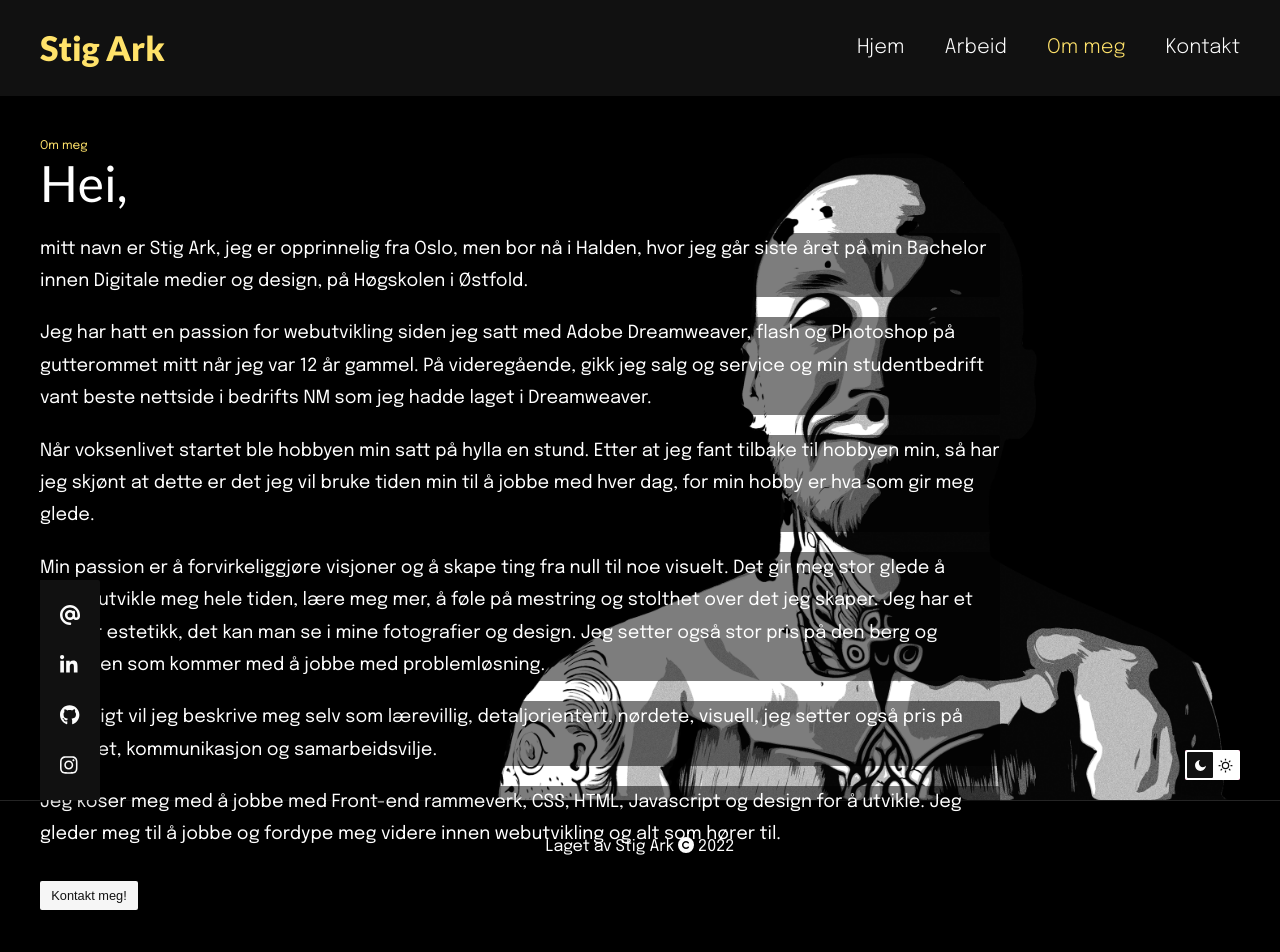
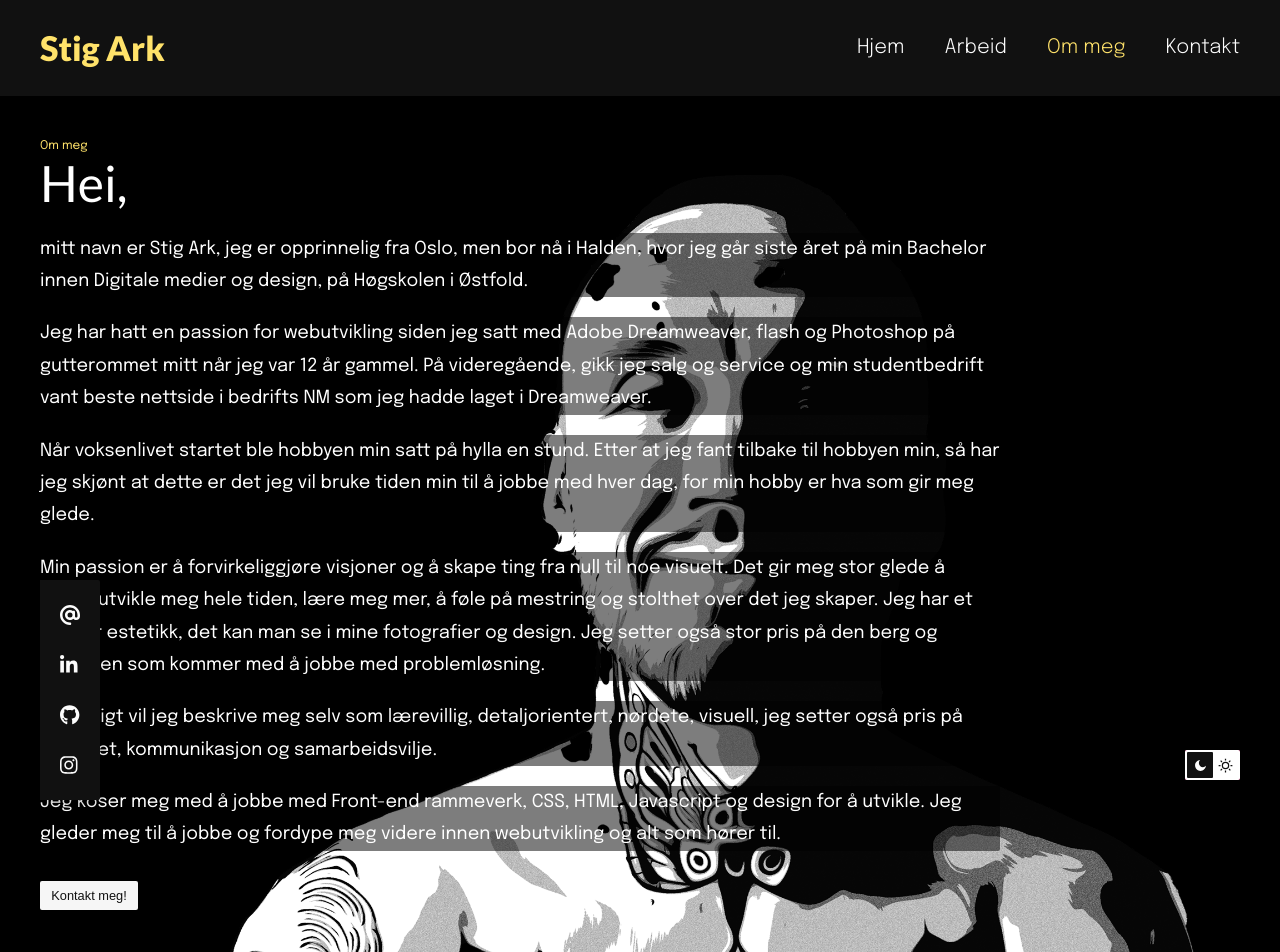
Before and after one commit to arkstig/stigark2, a React (Create React App) app in the folder base_custom/: page /ommeg in a window 1280 px wide. Shown: the top 952 px of the page. Before the commit the page ends 910 px from the top, so only its background shows below. Built offline with nearby package versions, Linux system fonts and the light colour scheme.

Commit message:
fixed ommeg
Innhold

```diff
--- a/base_custom/src/pages/Ommeg.js
+++ b/base_custom/src/pages/Ommeg.js
@@ -1,3 +1,5 @@
+import { NavLink } from 'react-router-dom'
+
 export default function Ommeg() {
   return (
     <article className="home ommeg">
@@ -39,8 +41,11 @@ export default function Ommeg() {
         og design for å utvikle. Jeg gleder meg til å jobbe og fordype meg
         videre innen webutvikling og alt som hører til.
       </p>
+      <div className="divOmmeg" />
       <div className="buttonOmmeg">
-        <button type="button">Kontakt meg!</button>
+        <NavLink to="/contact">
+          <button type="button">Kontakt meg!</button>
+        </NavLink>
       </div>
     </article>
   )
--- a/base_custom/src/styles/scss/main.scss
+++ b/base_custom/src/styles/scss/main.scss
@@ -507,7 +507,7 @@ main .kontakt {
 }
 /* HER KOMMER OM MEG SIDEN - EGEN CSS */
 main .ommeg {
-  height: 88vh;
+  height: auto;
   align-self: flex-start;
   padding-bottom: 0px;
   display: flex;
@@ -519,7 +519,11 @@ main .ommeg {
    /* Resize the background image to cover the entire container */
 }
 
-
+.buttonOmmeg {
+  height: 200px;
+  display: flex;
+  justify-content: flex-start;
+}
 .ommeg p {
   max-width: 60rem;
   background-color: rgba(0, 0, 0, 0.509);
```
